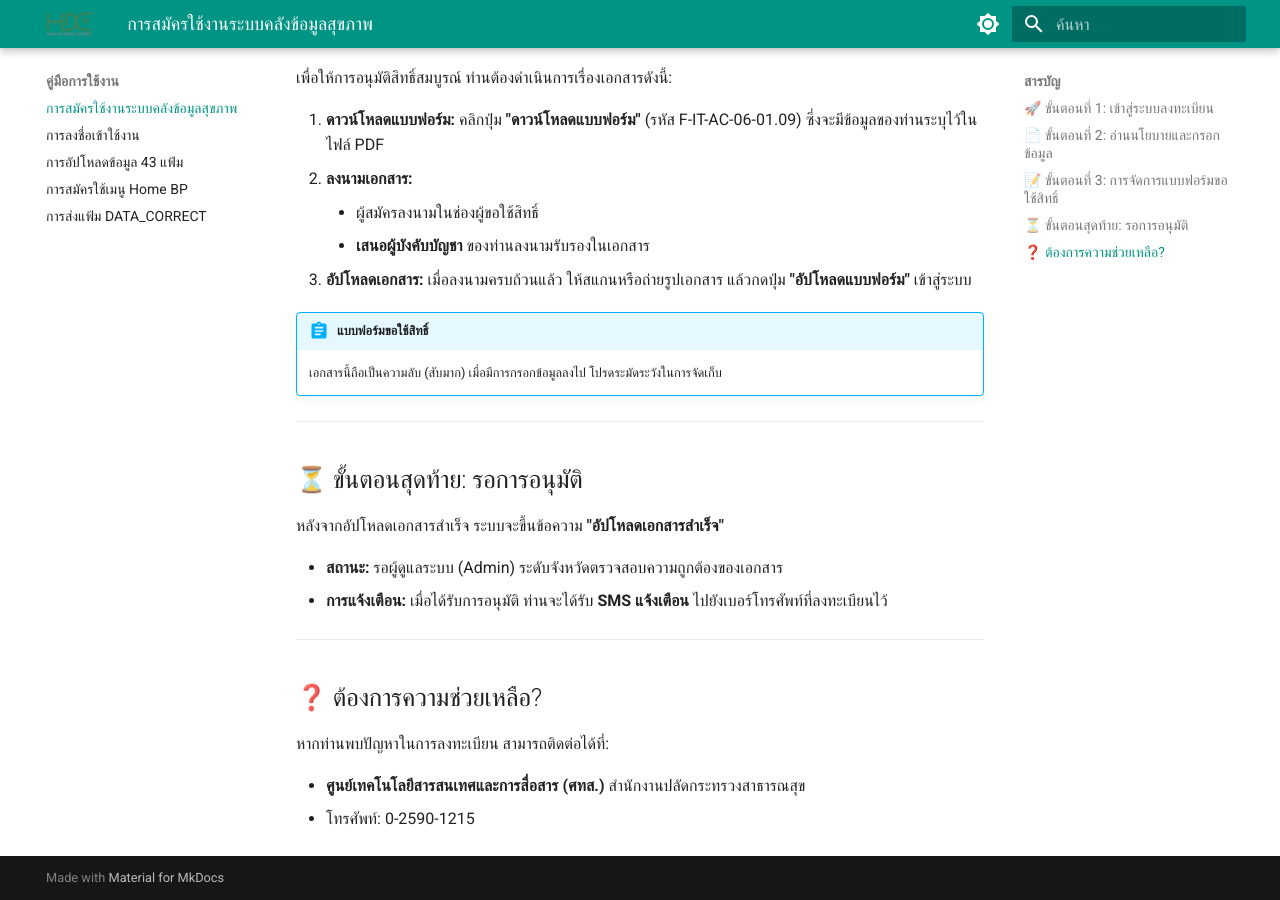
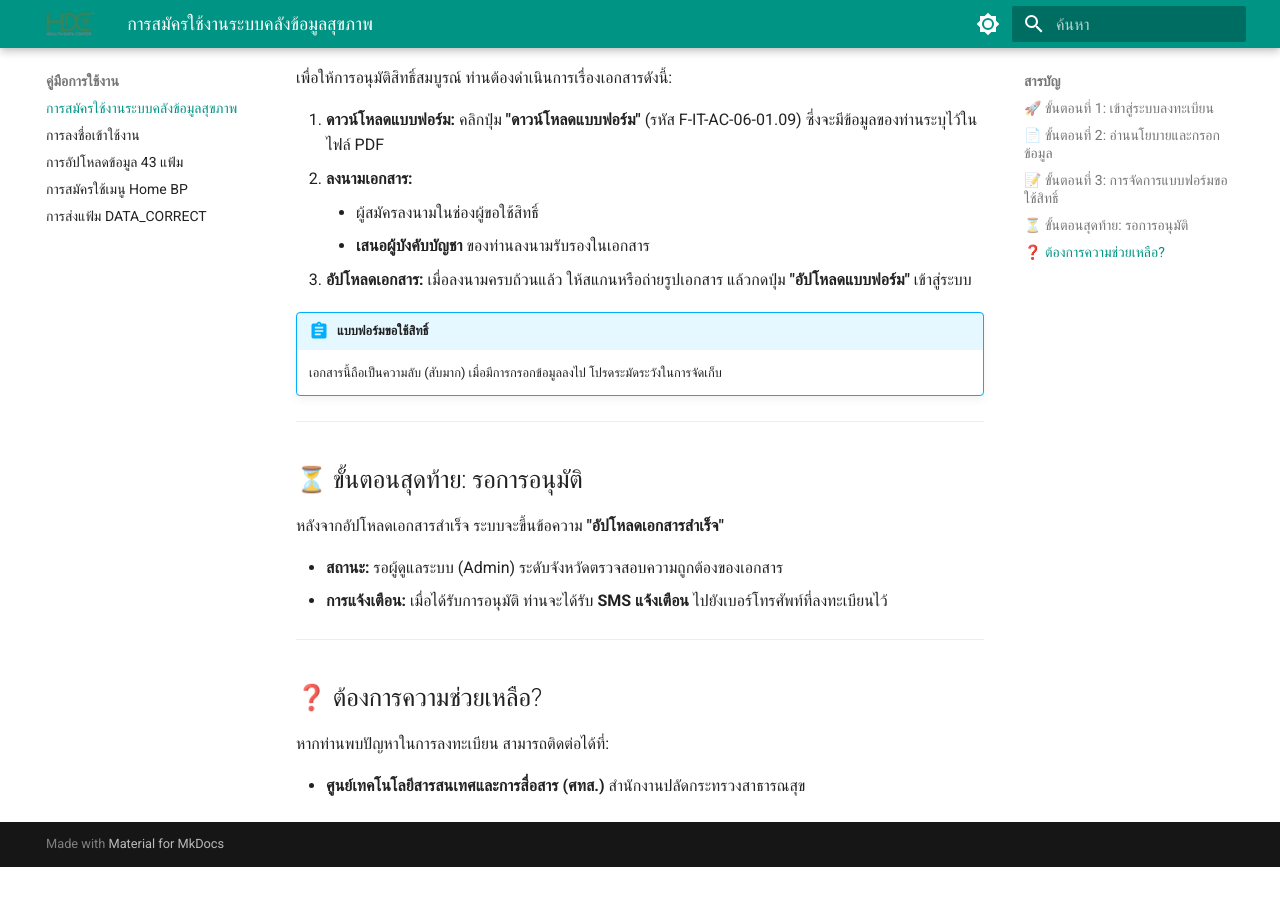
Before and after one commit to dmdmoph/hdc-docs, an MkDocs documentation site: the page built from docs/manual/user.md, in a window 1280 px wide and 900 px high, scrolled down 1089 px. Built offline with MkDocs 1.6.1 and Material for MkDocs 9.7.7, drawn with Linux system fonts in a browser that asks for light colours; after the commit the page ends 1956 px from its top, so only the background shows below that.

Commit message:
Update user.md

```diff
--- a/docs/manual/user.md
+++ b/docs/manual/user.md
@@ -53,4 +53,3 @@
 หากท่านพบปัญหาในการลงทะเบียน สามารถติดต่อได้ที่:
 
 * **ศูนย์เทคโนโลยีสารสนเทศและการสื่อสาร (ศทส.)** สำนักงานปลัดกระทรวงสาธารณสุข
-* โทรศัพท์: 0-2590-1215
```
